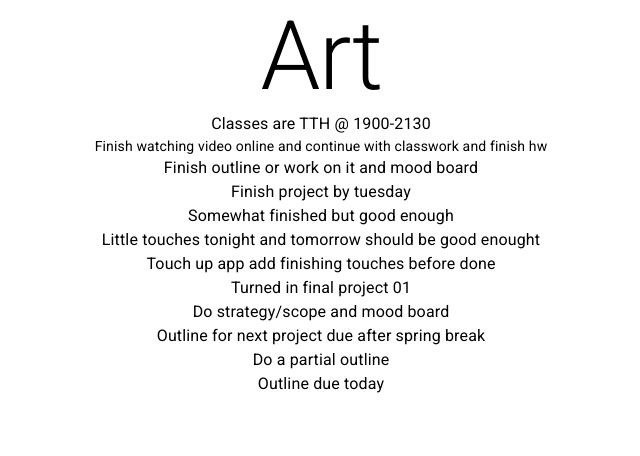
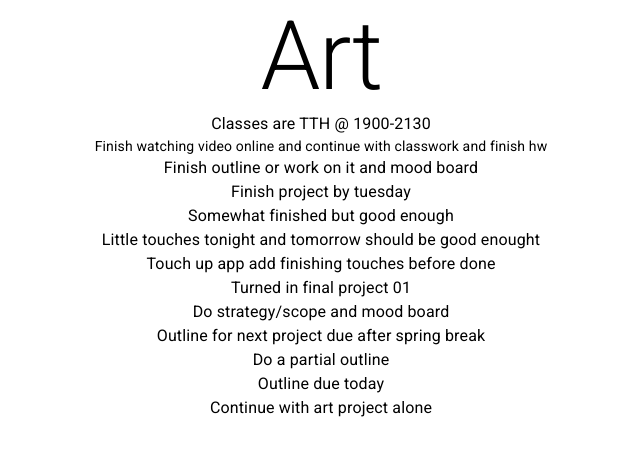
Before and after one commit to jsoomie/school-notebook, a React (Create React App) app: page /art in a window 1280 px wide. Shown: the top 456 px of the page, without its empty margins (319-959 px from the left). Built offline with nearby package versions, Linux system fonts and the light colour scheme.

Commit message:
chore: update art

```diff
--- a/src/pages/Art/Art.tsx
+++ b/src/pages/Art/Art.tsx
@@ -27,6 +27,7 @@ export const Art = () => {
       </Typography>
       <Typography variant="body1">Do a partial outline</Typography>
       <Typography variant="body1">Outline due today</Typography>
+      <Typography variant="body1">Continue with art project alone</Typography>
     </Box>
   );
 };
```
